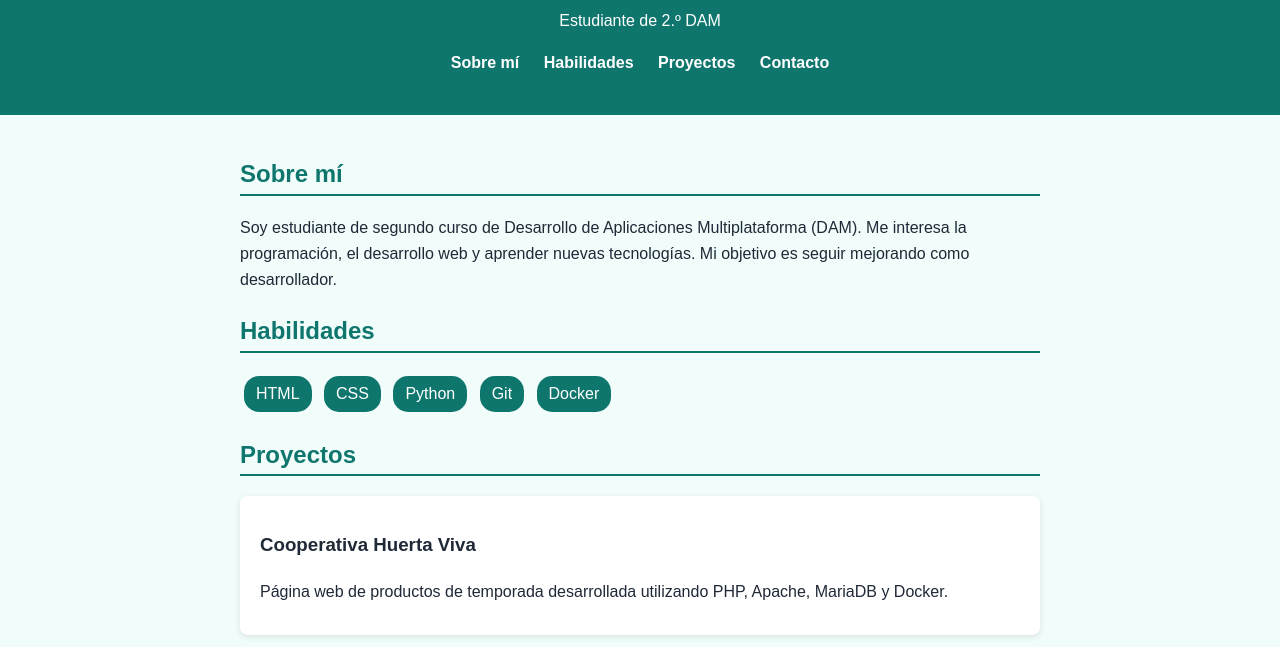
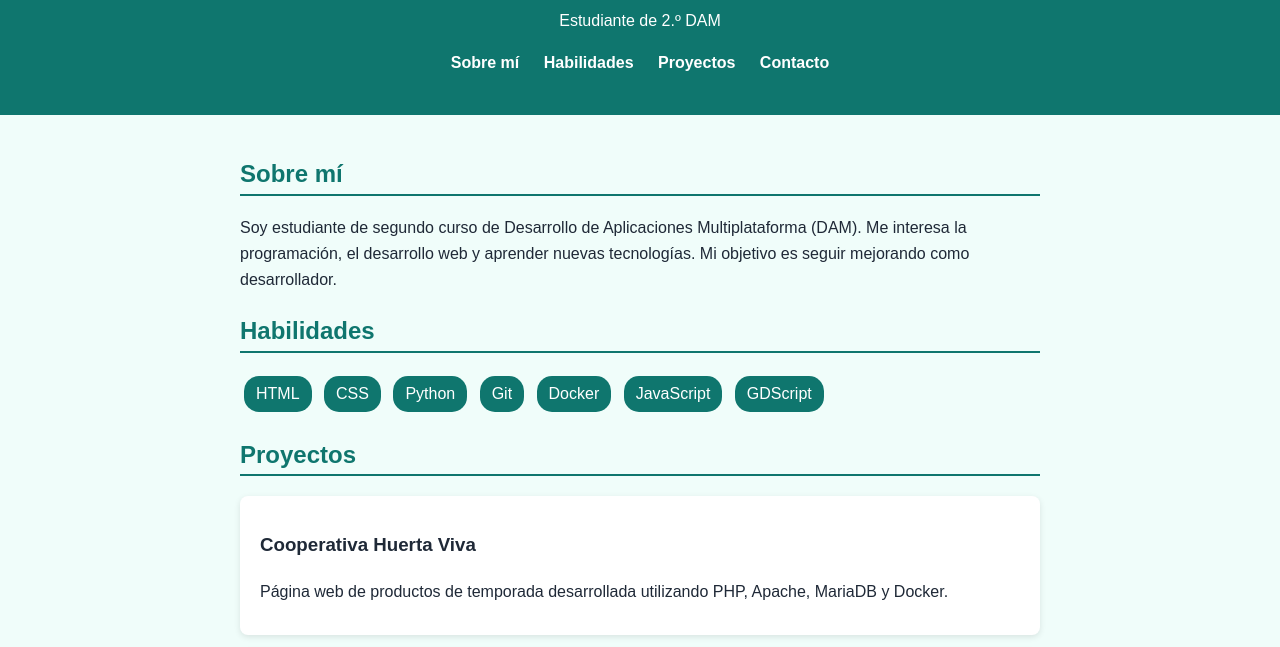
Before and after one commit to Danisocas/Danisocas.github.io, a plain HTML site: page index.html in a window 1280 px wide. Shown: the part 126-773 px from the top of the page. Drawn offline with Linux system fonts and the light colour scheme.

Commit message:
añado habilidades

```diff
--- a/index.html
+++ b/index.html
@@ -46,6 +46,8 @@
                 <li>Python</li>
                 <li>Git</li>
                 <li>Docker</li>
+                <li>JavaScript</li>
+                <li>GDScript</li>
             </ul>
         </section>
 
```
